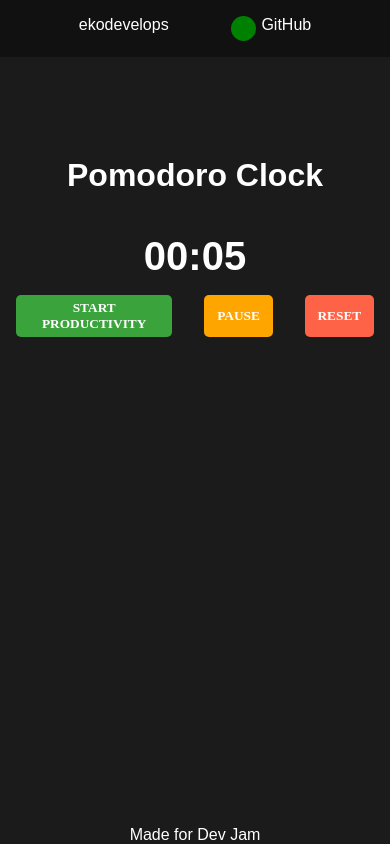
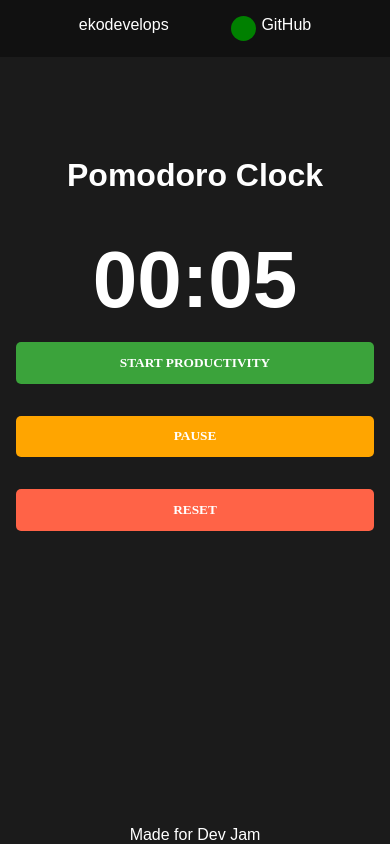
Before and after one commit to eko-develops/pomodoro-clock-react, a React (Create React App) app: page / in a window 390 px wide. Built offline with nearby package versions, Linux system fonts and the light colour scheme.

Commit message:
Styling for mobile and desktop

```diff
--- a/src/components/Clock.js
+++ b/src/components/Clock.js
@@ -74,7 +74,6 @@ const Clock = () => {
         <div className="finished-timer-text-wrapper">
         {isFinished &&
         <span className="finished-timer-text">The timer has finished!</span>
-
         }
         </div>
         <h2 className="time">{timerMinutes}:{timerSeconds}</h2>
--- a/src/index.css
+++ b/src/index.css
@@ -27,7 +27,7 @@ footer{
 
 button{
     margin: 1rem;
-    padding: 0.3rem 0.8rem;
+    padding: 0.8rem 0.8rem;
     text-transform: uppercase;
     font-weight: bold;
     font-family: Poppins;
@@ -62,7 +62,7 @@ button{
 }
 
 .time{
-    font-size: 2.5rem;
+    font-size: 5rem;
 }
 
 .start-button{
@@ -91,5 +91,13 @@ button{
 
 .button-wrapper{
     display: flex;
-    justify-content: center;
+    flex-direction: column;
+    width: 100%;
+    margin: auto;
 }
+
+@media all and (min-width: 576px){
+    .button-wrapper{
+        max-width: 576px;
+    }
+}
```
